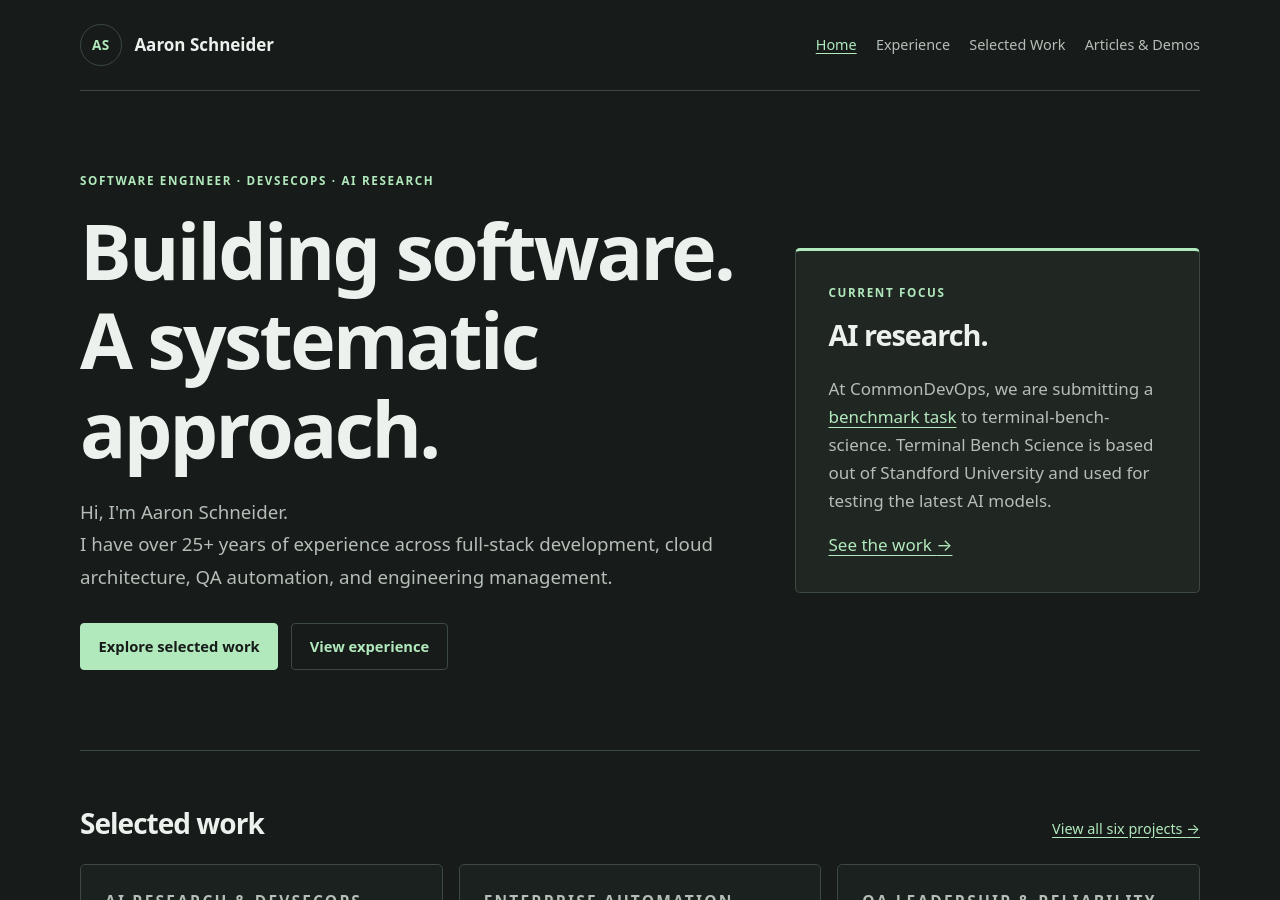
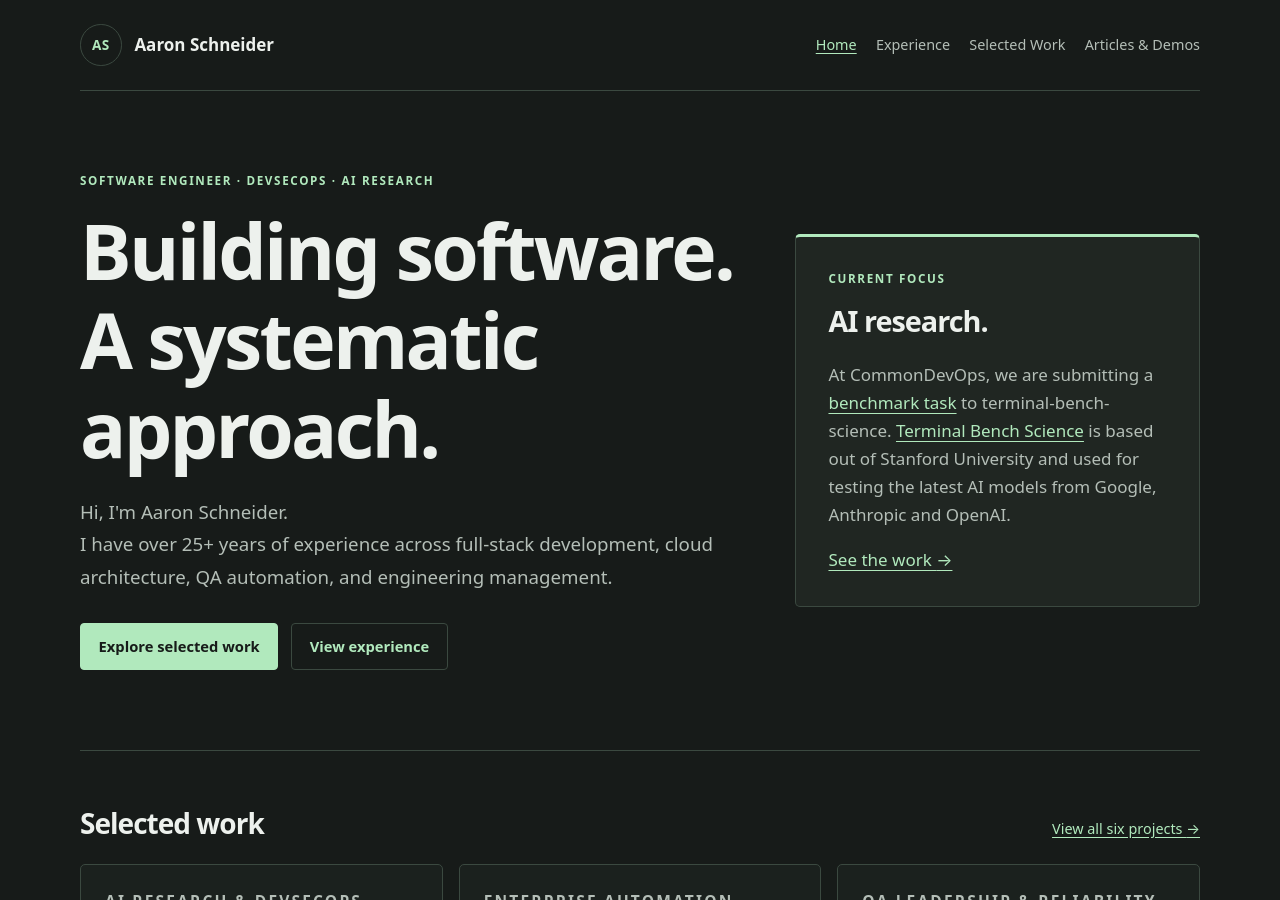
Before and after one commit to schneidergithub/schneidergithub.github.io, a Jekyll site: the page built from index.md, in a window 1280 px wide and 900 px high. Built offline with Jekyll 4.4.1, drawn with Linux system fonts in a browser that asks for light colours.

Commit message:
Update AI research description and link
Signed-off-by: Aaron Schneider <90160014+schneidergithub@users.noreply.github.com>

```diff
--- a/index.md
+++ b/index.md
@@ -13,7 +13,7 @@ permalink: /
   <aside class="focus-panel" aria-labelledby="focus-title">
     <p class="eyebrow">Current focus</p>
     <h2 id="focus-title">AI research.</h2>
-    <p>At CommonDevOps, we are submitting a <a href="https://github.com/harbor-framework/terminal-bench-science/pull/1513">benchmark task</a> to terminal-bench-science.  Terminal Bench Science is based out of Standford University and used for testing the latest AI models. </p>
+    <p>At CommonDevOps, we are submitting a <a href="https://github.com/harbor-framework/terminal-bench-science/pull/1513">benchmark task</a> to terminal-bench-science.  <a href="https://www.tbench.ai/news/terminal-bench-science-0-1">Terminal Bench Science</a> is based out of Stanford University and used for testing the latest AI models from Google, Anthropic and OpenAI. </p>
     <a href="{{ '/work/#commondevops' | relative_url }}">See the work <span aria-hidden="true">→</span></a>
   </aside>
 </section>
```
